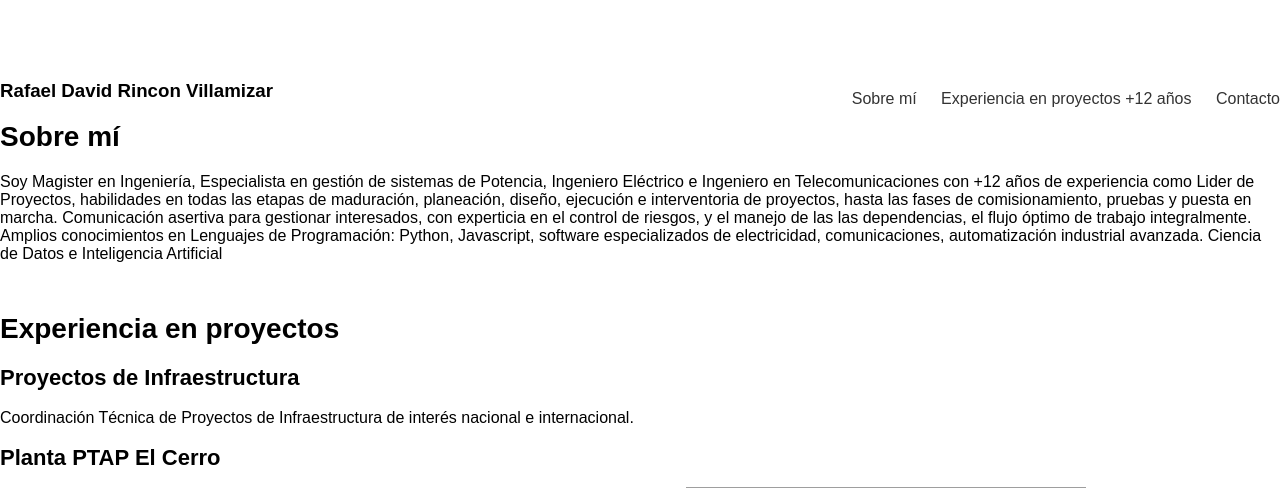
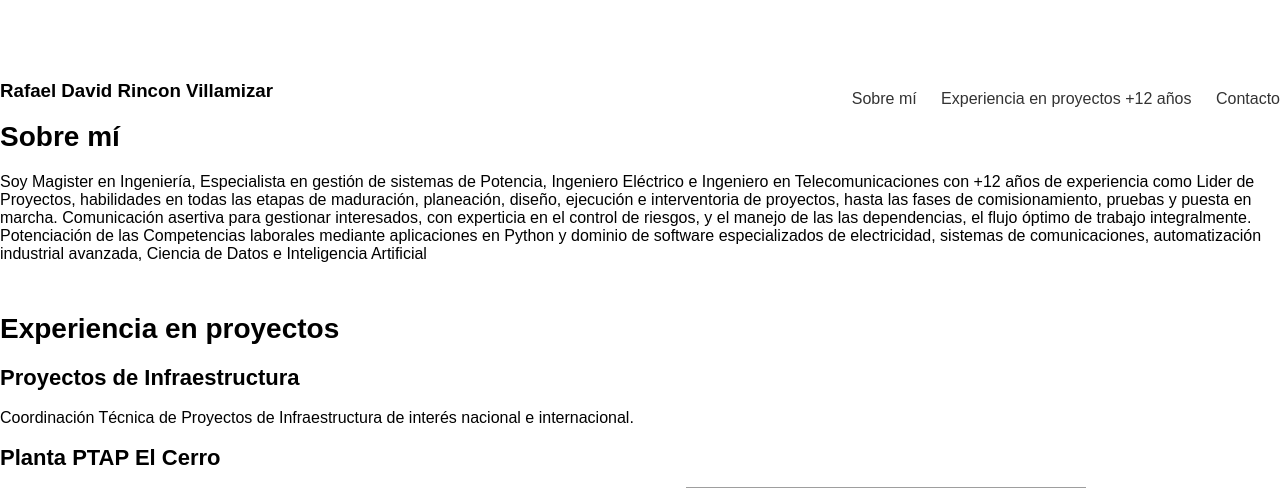
Before and after one commit to rafaelnotty/myfirstdocker, a Flask app: page / in a window 1280 px wide. Shown: the top 488 px of the page. Run offline with Flask 3, Linux system fonts and the light colour scheme; grey boxes are pictures that could not be loaded.

Commit message:
estoy contento, ya funciona la base

```diff
--- a/templates/index.html
+++ b/templates/index.html
@@ -28,7 +28,7 @@
       <article>
         <h1>Rafael David Rincon Villamizar</h1>
         <h2>Sobre mí</h2>
-        <p>Soy Magister en Ingeniería, Especialista en gestión de sistemas de Potencia, Ingeniero Eléctrico e Ingeniero en Telecomunicaciones con +12 años de experiencia como Lider de Proyectos, habilidades en todas las etapas de maduración, planeación, diseño, ejecución e interventoria de proyectos, hasta las fases de comisionamiento, pruebas y puesta en marcha. Comunicación asertiva para gestionar interesados, con experticia en el control de riesgos, y el manejo de las las dependencias, el flujo óptimo de trabajo integralmente. Amplios conocimientos en Lenguajes de Programación: Python, Javascript, software especializados de electricidad, comunicaciones, automatización industrial avanzada. Ciencia de Datos e Inteligencia Artificial</p>
+        <p>Soy Magister en Ingeniería, Especialista en gestión de sistemas de Potencia, Ingeniero Eléctrico e Ingeniero en Telecomunicaciones con +12 años de experiencia como Lider de Proyectos, habilidades en todas las etapas de maduración, planeación, diseño, ejecución e interventoria de proyectos, hasta las fases de comisionamiento, pruebas y puesta en marcha. Comunicación asertiva para gestionar interesados, con experticia en el control de riesgos, y el manejo de las las dependencias, el flujo óptimo de trabajo integralmente. Potenciación de las Competencias laborales mediante aplicaciones en Python y dominio de software especializados de electricidad, sistemas de comunicaciones, automatización industrial avanzada, Ciencia de Datos e Inteligencia Artificial</p>
       </article>
     </section>
 
```
